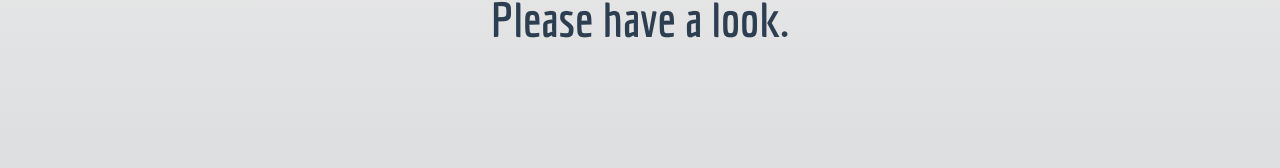
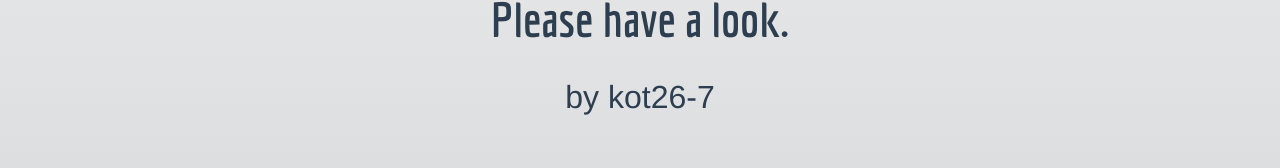
Before and after one commit to kot26-7/Profile, a Vue app: page / in a window 1280 px wide. Shown: the part 183-351 px from the top of the page. Built offline with nearby package versions, Linux system fonts and the light colour scheme.

Commit message:
add by-name in home

```diff
--- a/src/views/Home.vue
+++ b/src/views/Home.vue
@@ -3,5 +3,12 @@
     <vue-headful title="Home - Myprofile"/>
     <h1 class="main-title">Thank you for coming.</h1>
     <h1 class="main-title">Please have a look.</h1>
+    <h2 class="by-name">by kot26-7</h2>
   </div>
 </template>
+
+<style scoped>
+  .by-name {
+    margin-top: 30px;
+  }
+</style>
```
